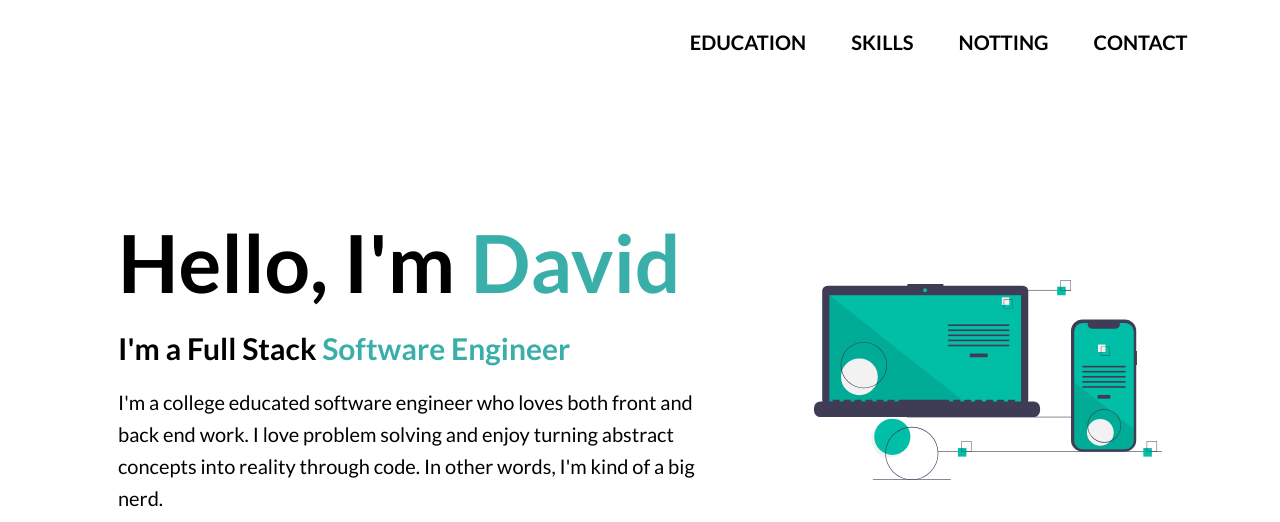
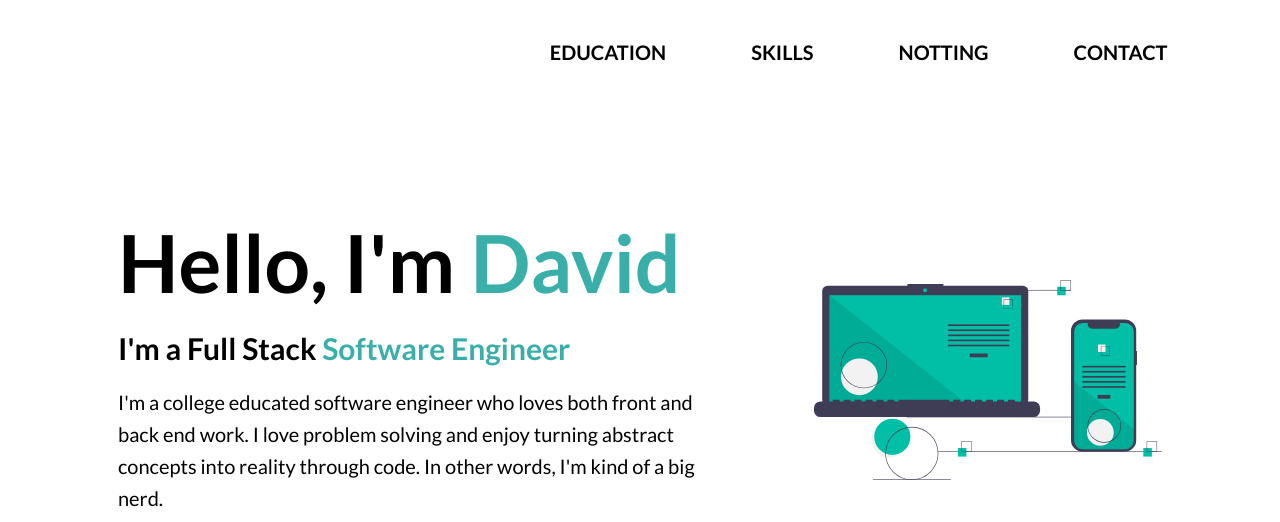
Before and after one commit to dettloffd/portfolio, a website: page index.html in a window 1280 px wide. Shown: the top 522 px of the page. Drawn offline with nearby package versions, Linux system fonts and the light colour scheme; no server answers.

Commit message:
Fixed minor issue with padding around nav links

```diff
--- a/sass/main.scss
+++ b/sass/main.scss
@@ -274,7 +274,7 @@ body{
           text-decoration: none;
           margin: 0 .25rem;
           color: black;
-        //   padding: 1rem 2rem;
+          padding: 1rem 2rem;
           display: inline-block; // necessary for effect!
           color: black;
           text-transform: uppercase;
```
Also changed, not shown: sass/main.css, 1 other file.
